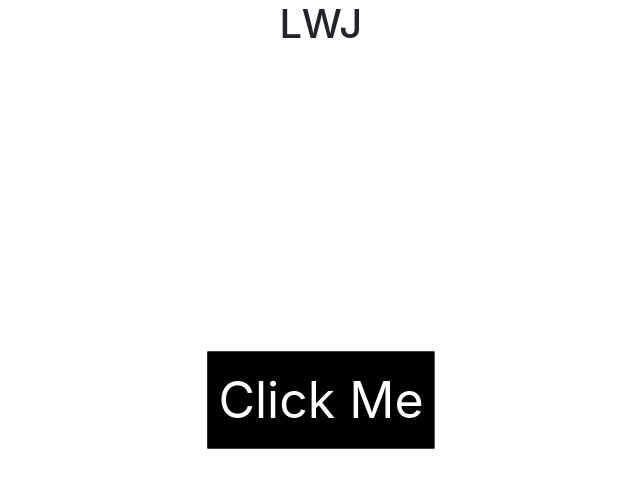
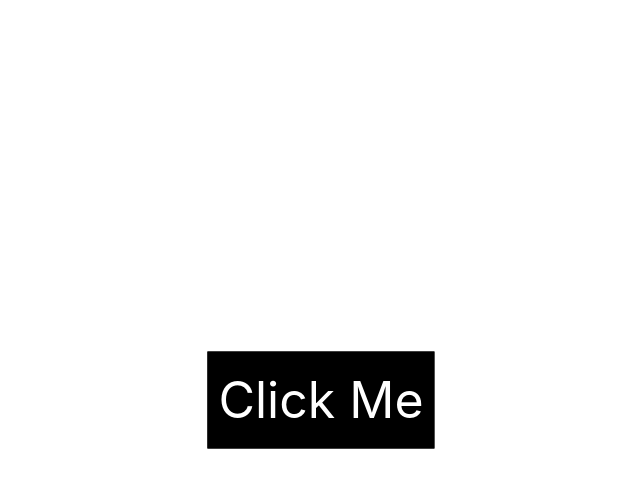
Before and after one commit to onewns/portfolio, a React (Create React App) app: page / in a window 1280 px wide. Shown: the top 488 px of the page, without its empty margins (319-959 px from the left). Built offline with nearby package versions, Linux system fonts and the light colour scheme.

Commit message:
2021_03_16 | v0.3 home

```diff
--- a/src/components/Home/Home.tsx
+++ b/src/components/Home/Home.tsx
@@ -21,9 +21,8 @@ const HomeWrapper = styled(Wrapper)`
 `
 
 const IconWrapper = styled(Wrapper)<any>`
-  height:auto;
+  height:100vh;
   position: relative;
-  top: 10vh;
   display:${props => props.isVisible ? 'flex' : 'none'};
   justify-content: space-evenly;
   align-items: center;
@@ -51,7 +50,6 @@ function Home(): React.ReactElement {
   const [isVisible, setIsVisible] = useState(false);
   return (
     <HomeWrapper>
-      <Text height="10vh" width='auto' as="h1">LWJ</Text>
       <DetailButton onClick={() => { setIsVisible(true) } } isVisible={isVisible}>Click Me</DetailButton>
       <IconWrapper isVisible={isVisible}>
         <Link to='/projects'>
```
